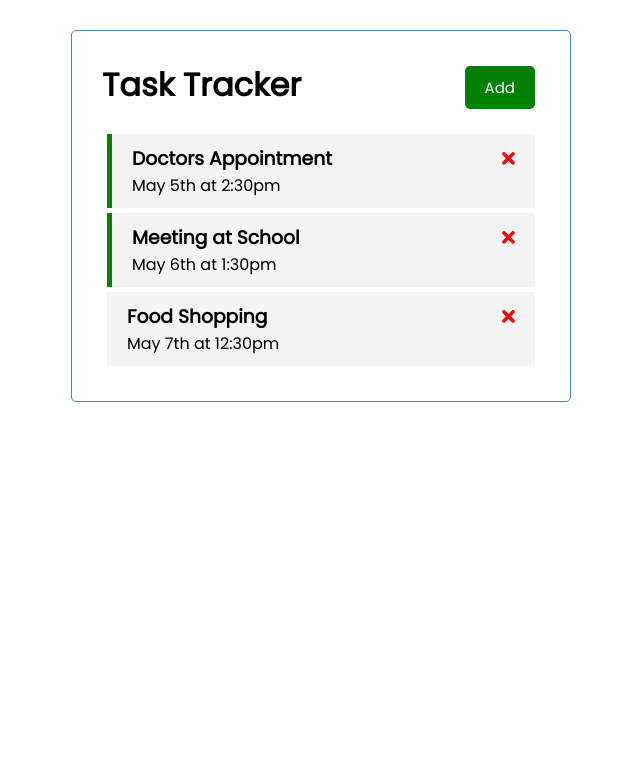
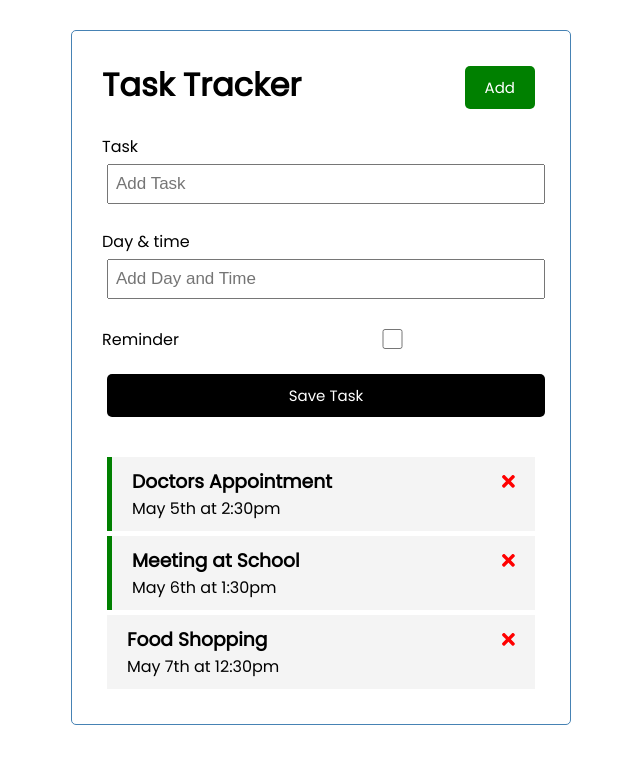
Before and after one commit to Shalini-2209/ng-task-tracker, an Angular app: page / in a window 1280 px wide. Shown: the top 764 px of the page, without its empty margins (319-959 px from the left). Built offline with nearby package versions, Linux system fonts and the light colour scheme; data requests are answered from the project's data file.

Commit message:
Adding Task to the db !

```diff
--- a/src/app/app.module.ts
+++ b/src/app/app.module.ts
@@ -1,12 +1,14 @@
 import { NgModule } from '@angular/core';
 import { BrowserModule } from '@angular/platform-browser';
 import { AppComponent } from './app.component';
+import { FormsModule } from '@angular/forms';
 import { HeaderComponent } from './components/header/header.component';
 import { ButtonComponent } from './components/button/button.component';
 import { TasksComponent } from './components/tasks/tasks.component';
 import { TaskItemComponent } from './components/task-item/task-item.component';
 import { FontAwesomeModule } from '@fortawesome/angular-fontawesome';
 import { HttpClientModule } from '@angular/common/http';
+import { AddTaskComponent } from './components/add-task/add-task.component';
 
 @NgModule({
   declarations: [
@@ -15,8 +17,9 @@
     ButtonComponent,
     TasksComponent,
     TaskItemComponent,
+    AddTaskComponent,
   ],
-  imports: [BrowserModule, FontAwesomeModule, HttpClientModule],
+  imports: [BrowserModule, FontAwesomeModule, HttpClientModule, FormsModule],
   providers: [],
   bootstrap: [AppComponent],
 })
--- /dev/null
+++ b/src/app/components/add-task/add-task.component.css
@@ -0,0 +1,3 @@
+.add-form {
+  margin-bottom: 40px;
+}
--- /dev/null
+++ b/src/app/components/add-task/add-task.component.html
@@ -0,0 +1,35 @@
+<form class="add-form" (ngSubmit)="onSubmit()">
+  <div class="form-control">
+    <label for="text">Task</label>
+    <input
+      type="text"
+      name="text"
+      id="text"
+      placeholder="Add Task"
+      [(ngModel)]="text"
+    />
+  </div>
+
+  <div class="form-control">
+    <label for="text">Day & time</label>
+    <input
+      type="text"
+      name="day"
+      id="day"
+      placeholder="Add Day and Time"
+      [(ngModel)]="day"
+    />
+  </div>
+
+  <div class="form-control form-control-check">
+    <label for="text">Reminder</label>
+    <input
+      type="checkbox"
+      name="reminder"
+      id="reminder"
+      [(ngModel)]="reminder"
+    />
+  </div>
+
+  <input type="submit" value="Save Task" class="btn btn-block" />
+</form>
--- /dev/null
+++ b/src/app/components/add-task/add-task.component.ts
@@ -0,0 +1,37 @@
+import { Component, OnInit, Output, EventEmitter } from '@angular/core';
+import { Task } from 'src/app/Task';
+
+@Component({
+  selector: 'app-add-task',
+  templateUrl: './add-task.component.html',
+  styleUrls: ['./add-task.component.css'],
+})
+export class AddTaskComponent implements OnInit {
+  @Output() onAddTask: EventEmitter<Task> = new EventEmitter();
+  text: string;
+  day: string;
+  reminder: boolean = false;
+
+  constructor() {}
+
+  ngOnInit(): void {}
+
+  onSubmit() {
+    if (!this.text) {
+      alert('Please add a task');
+      return;
+    }
+
+    const newTask = {
+      text: this.text,
+      day: this.day,
+      reminder: this.reminder,
+    };
+
+    this.onAddTask.emit(newTask);
+
+    this.text = '';
+    this.day = '';
+    this.reminder = false;
+  }
+}
--- a/src/app/components/tasks/tasks.component.html
+++ b/src/app/components/tasks/tasks.component.html
@@ -1,6 +1,7 @@
+<app-add-task (onAddTask)="onAdd($event)"></app-add-task>
 <app-task-item
   *ngFor="let task of tasks"
   [task]="task"
   (onDeleteTask)="onDelete(task)"
-  (onToggleReminder)= "onToggle(task)"
+  (onToggleReminder)="onToggle(task)"
 ></app-task-item>
--- a/src/app/components/tasks/tasks.component.ts
+++ b/src/app/components/tasks/tasks.component.ts
@@ -27,4 +27,10 @@
     task.reminder = !task.reminder;
     this.taskService.updateTaskReminder(task).subscribe();
   }
+
+  onAdd(newTask: Task) {
+    this.taskService
+      .addTask(newTask)
+      .subscribe((task) => this.tasks.push(task));
+  }
 }
--- a/src/app/services/task.service.ts
+++ b/src/app/services/task.service.ts
@@ -1,5 +1,5 @@
 import { Injectable } from '@angular/core';
-import { Observable, of } from 'rxjs';
+import { Observable, of, retryWhen } from 'rxjs';
 import { HttpClient, HttpHeaders } from '@angular/common/http';
 // import { TASKS } from '../mock-tasks';
 import { Task } from '../Task';
@@ -35,4 +35,8 @@
     const url = `${this.apiUrl}/${task.id}`;
     return this.http.put<Task>(url, task, headerOptions);
   }
+
+  addTask(newTask: Task): Observable<Task> {
+    return this.http.post<Task>(this.apiUrl, newTask, headerOptions);
+  }
 }
```
Also changed, not shown: 1 other file (tests, documents, lock files or other folders).
